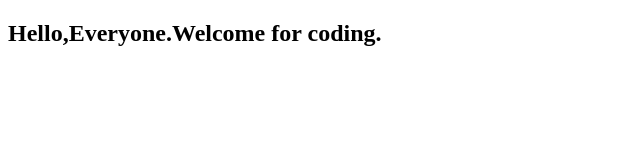
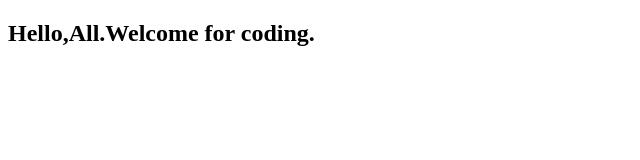
Before and after one commit to VaishnaviKhopade01/firstgreet, a plain HTML site: page index.html in a window 1280 px wide. Shown: the whole page, without its empty margins (0-640 px from the left). Drawn offline with Linux system fonts and the light colour scheme.

Commit message:
greeting msg added

```diff
--- a/index.html
+++ b/index.html
@@ -3,9 +3,9 @@
 <head>
     <meta charset="UTF-8">
     <meta name="viewport" content="width=device-width, initial-scale=1.0">
-    <title>Git and Github</title>
+    <title>Git program</title>
 </head>
 <body>
-    <h2>Hello,Everyone.Welcome for coding.</h2>
+    <h2>Hello,All.Welcome for coding.</h2>
 </body>
 </html>
```
